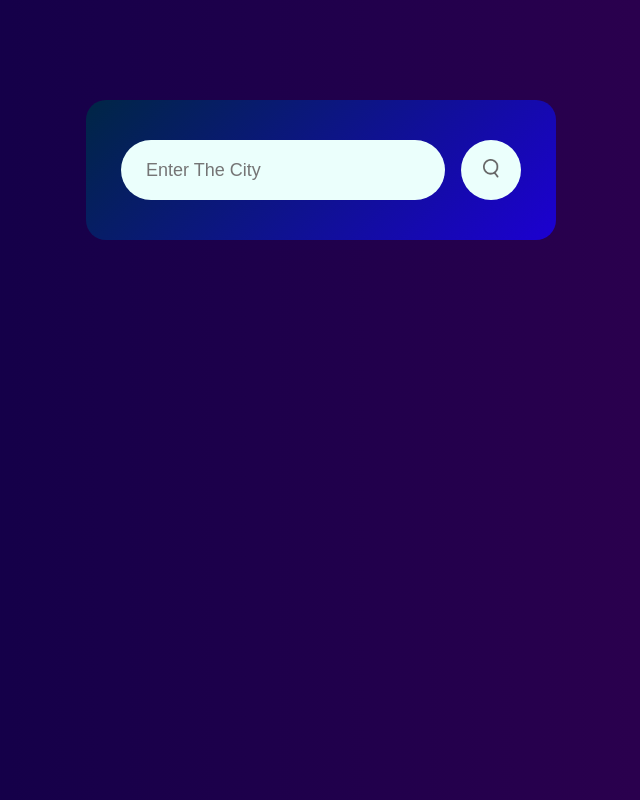
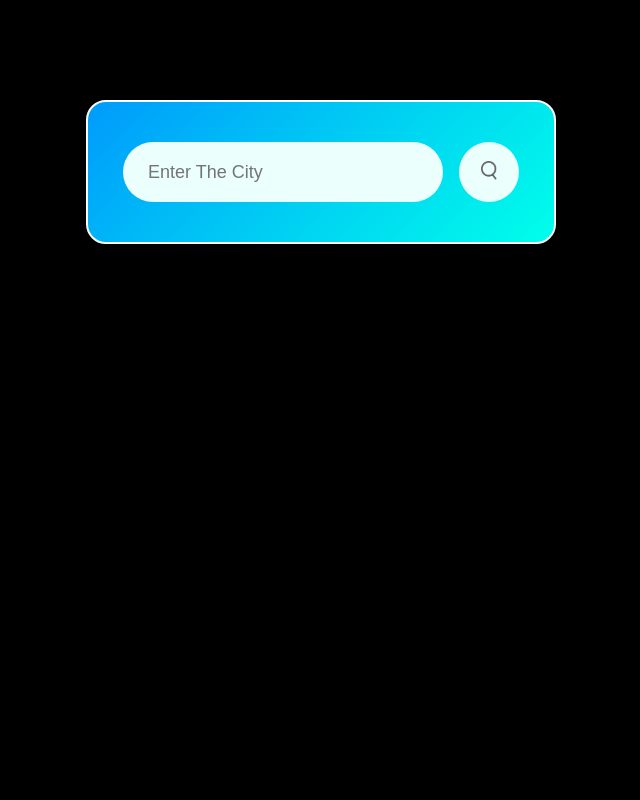
Before and after one commit to shashank1220/Weather-APP, a plain HTML site: page index.html in a window 1280 px wide. Shown: the whole page, without its empty margins (319-959 px from the left). Drawn offline with Linux system fonts and the light colour scheme.

Commit message:
Update style.css
- Updated background color to reflect current weather condition.
- Modified card color .
- Added border styling to cards for better visual distinction.

```diff
--- a/style.css
+++ b/style.css
@@ -5,14 +5,15 @@
     box-sizing: border-box;
 }
 body {
-    background: linear-gradient(90deg, #0a0047, #350050);
+    background-color: #000000;
 }
 .card {
     width: 90%;
     max-width: 470px;
-    background: linear-gradient(135deg, #002645, #1c00d1);
+    background: linear-gradient(135deg, #009bfc, #00ffea);
     color: #ffffff;
     margin: 100px auto 0;
+    border: 2px solid #ffffff;
     border-radius: 20px;
     padding: 40px 35px;
     text-align: center;
```
